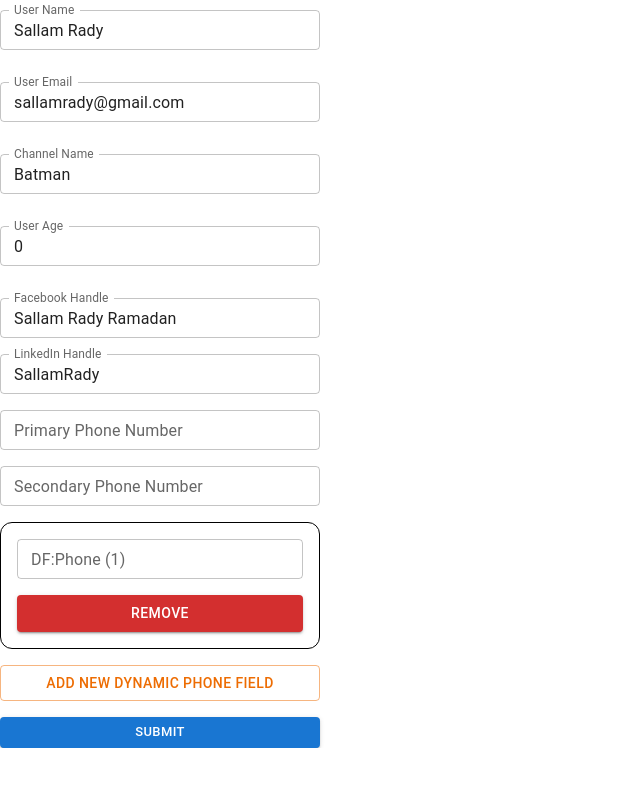
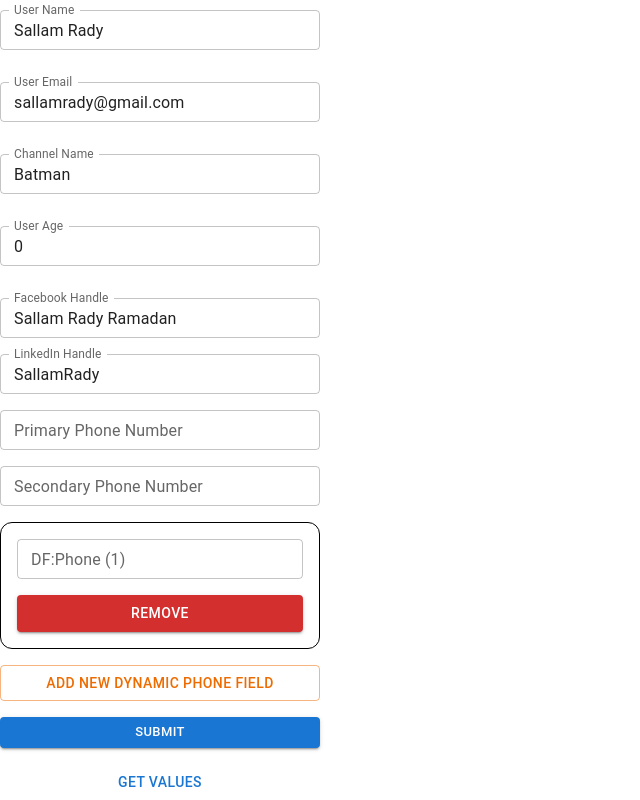
Before and after one commit to SallamRady/React-Forms, a React (Create React App) app: page / in a window 1280 px wide. Shown: the part 155-955 px from the top of the page, without its empty margins (0-640 px from the left). Before the commit the page ends 903 px from the top, so only its background shows below. Built offline with nearby package versions, Linux system fonts and the light colour scheme.

Commit message:
getValues

```diff
--- a/src/components/01.YoutubeForm.tsx
+++ b/src/components/01.YoutubeForm.tsx
@@ -31,7 +31,7 @@ export default function YoutubeForm() {
     formState, //object contains alot of props that help to manage the state of form
     control, //for used in useFieldArray for dynamic field
     watch, //mwthod used for watch changes in fields
-    getValues,//method used to get values of fom field/fields
+    getValues, //method used to get values of fom field/fields
   } = useForm<FormType>({
     defaultValues: {
       userName: "Sallam Rady",
@@ -75,7 +75,10 @@ export default function YoutubeForm() {
     return () => watchSubscraption.unsubscribe();
   }, [watch]);
 
-
+  const handleGetValues = () => {
+    console.log("Form Values user name ::", getValues("userName"));
+    console.log("Form Values form ::", getValues());
+  };
   // console.log("UseName::", watch("userName"));
 
   //note and learn what register can do
@@ -264,14 +267,17 @@ export default function YoutubeForm() {
         color="warning"
         variant="outlined"
         type="button"
-        onClick={() => append({ number: "" })}
-      >
+        onClick={() => append({ number: "" })}>
         Add New Dynamic Phone Field
       </Button>
 
       <Button type="submit" variant="contained" size="small" sx={{ my: 2 }}>
         Submit
       </Button>
+
+      <Button type="button" onClick={() => handleGetValues()}>
+        Get Values
+      </Button>
     </Stack>
   );
 }
```
